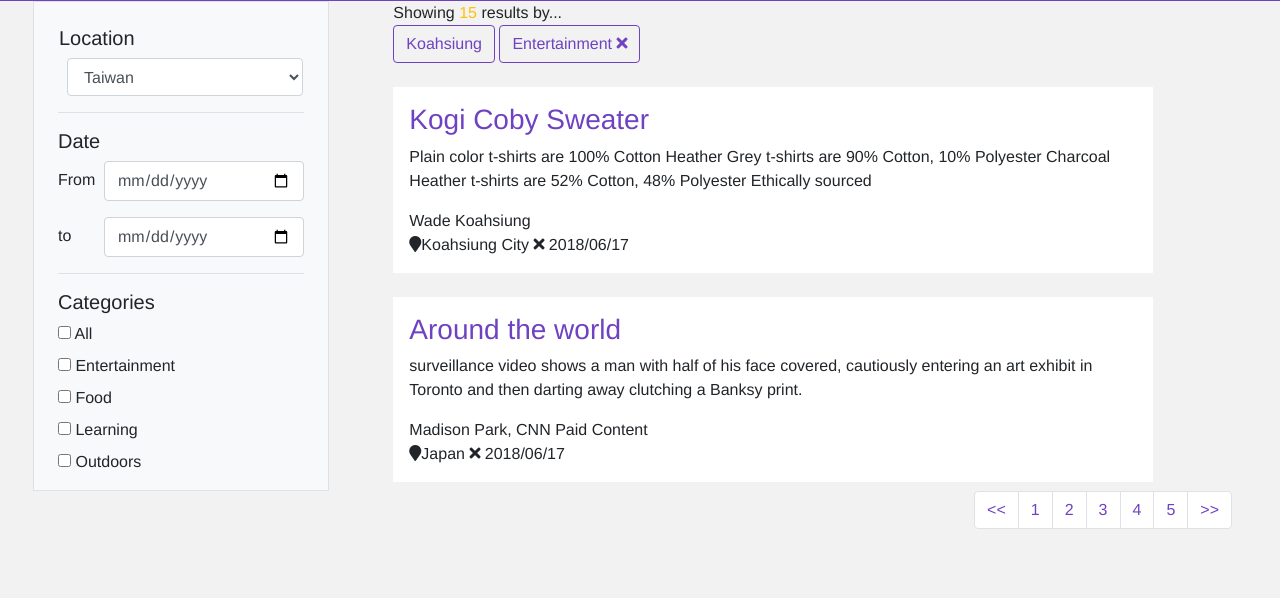
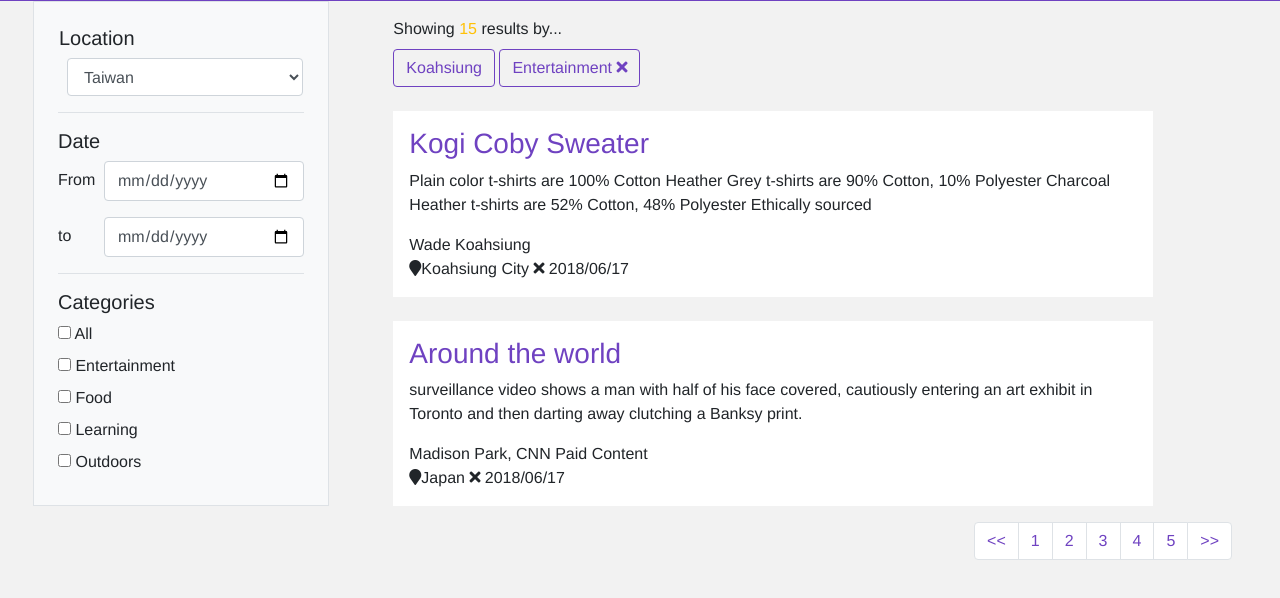
Before and after one commit to WadeHuang1993/F2E-2018, a website: page week2-filter/index.html in a window 1280 px wide. Shown: the part 54-652 px from the top of the page. Drawn offline with nearby package versions, Linux system fonts and the light colour scheme.

Commit message:
feat: 微調畫面樣式
 issue #week2-filter

```diff
--- a/week2-filter/index.html
+++ b/week2-filter/index.html
@@ -24,7 +24,7 @@
             <div class="input-group-prepend">
                 <div id="btn-search" class="input-group-text"><i class="fa fa-search"></i></div>
             </div>
-            <input type="text" class="form-control" id="searcher" placeholder="Explore your own activities">
+            <input type="text" class="form-control text-primary" id="searcher" placeholder="Explore your own activities">
         </div>
     </div>
 </header>
@@ -77,10 +77,10 @@
         </div>
     </aside>
 
-    <section class="d-inline-block float-right container col-8">
+    <section class="d-inline-block float-right container col-8 pt-3">
         <span class="search-result">Showing <span class="text-warning">15</span> results by...</span>
 
-        <div class="tags">
+        <div class="tags pt-2">
             <button class="btn rounded btn-outline-primary">Koahsiung  </button>
             <button class="btn btn-outline-primary">Entertainment  <i class="fas fa-times"></i></button>
         </div>
@@ -148,7 +148,7 @@
     </section>
 </section>
 
-<footer class="clearfix float-right mr-5">
+<footer class="clearfix float-right mt-3 mr-5">
     <div class="pager clearfix">
         <ul class="pagination text-primary">
             <li class="page-item"><a class="page-link" href="#"><<</a></li>
```
